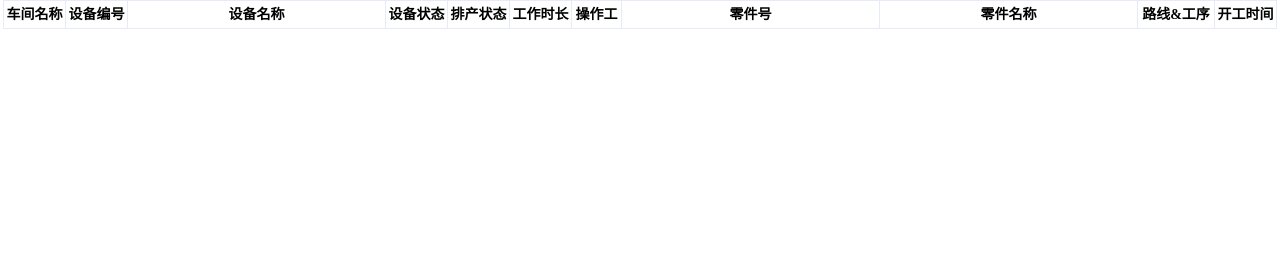
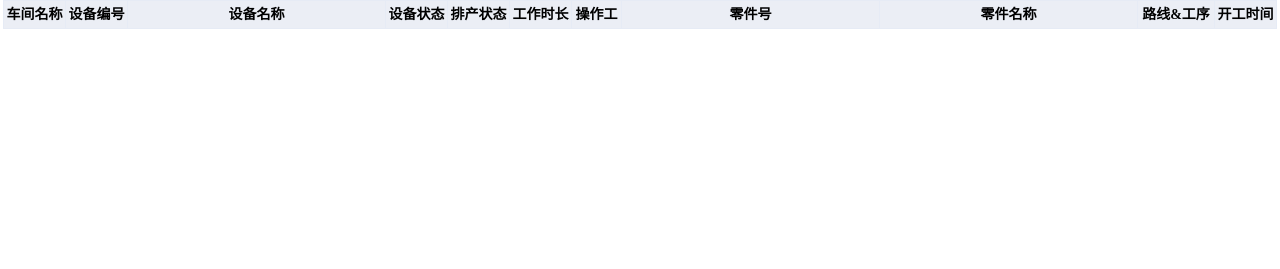
Before and after one commit to Hepc622/board, a Flask app: page / in a window 1280 px wide. Shown: the part 31-300 px from the top of the page. Run offline with Flask 2, Linux system fonts and the light colour scheme; data that the repository does not hold is empty; parts of the project's set-up code (start-up, migrations or seed data) failed here and were passed over; some libraries are stand-ins or nearby versions.

Commit message:
添加背景颜色

```diff
--- a/tci/templates/index.html
+++ b/tci/templates/index.html
@@ -28,6 +28,7 @@
     		<el-table-column :label="time"></el-table-column>
     	</el-table>
         <el-table
+                id="content"
                 style="width: 100%"
                 border
                 show-summary
@@ -132,7 +133,7 @@
 
     .el-table .other-row {
         /*background: #FFCC66;*/
-        color: orange;
+        color: black;
     }
     .el-table .fix-row {
         /*background: #FFCC66;*/
@@ -147,15 +148,20 @@
     .el-table td, .el-table th{
         padding: 2px 0;
     }
+
     .el-table thead {
         color: black;
         /*font-size: 20px;*/
     }
+
 </style>
 <script src="../static/js/utils.js"></script>
 <!-- import JavaScript -->
 <script src="../static/js/element-ui/lib/index.js"></script>
 <script>
+    $(function(){
+        $("body").find("table").eq(2).find("th").css("background-color","#EBEEF5");
+    });
     var vue = new Vue({
         el: '#app',
         data: function () {
```
Also changed, not shown: 1 other file. Lines whose indentation alone changed are shown as unchanged.
